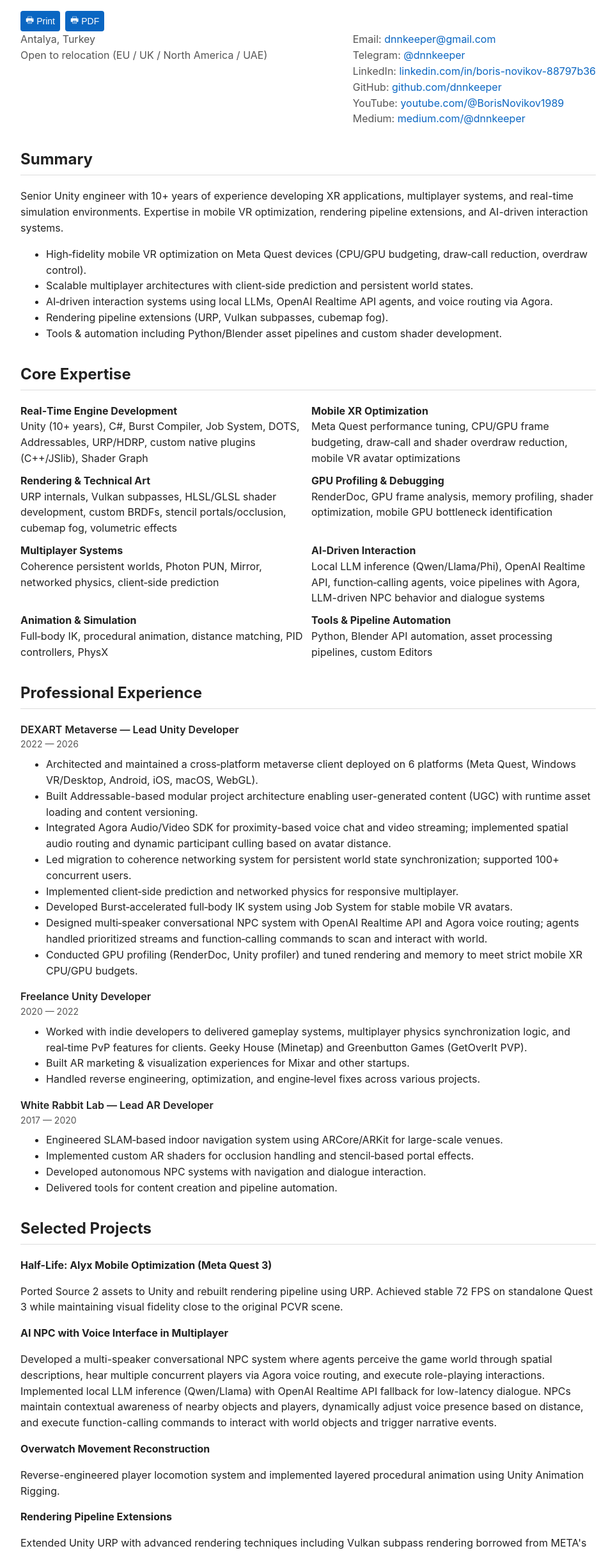
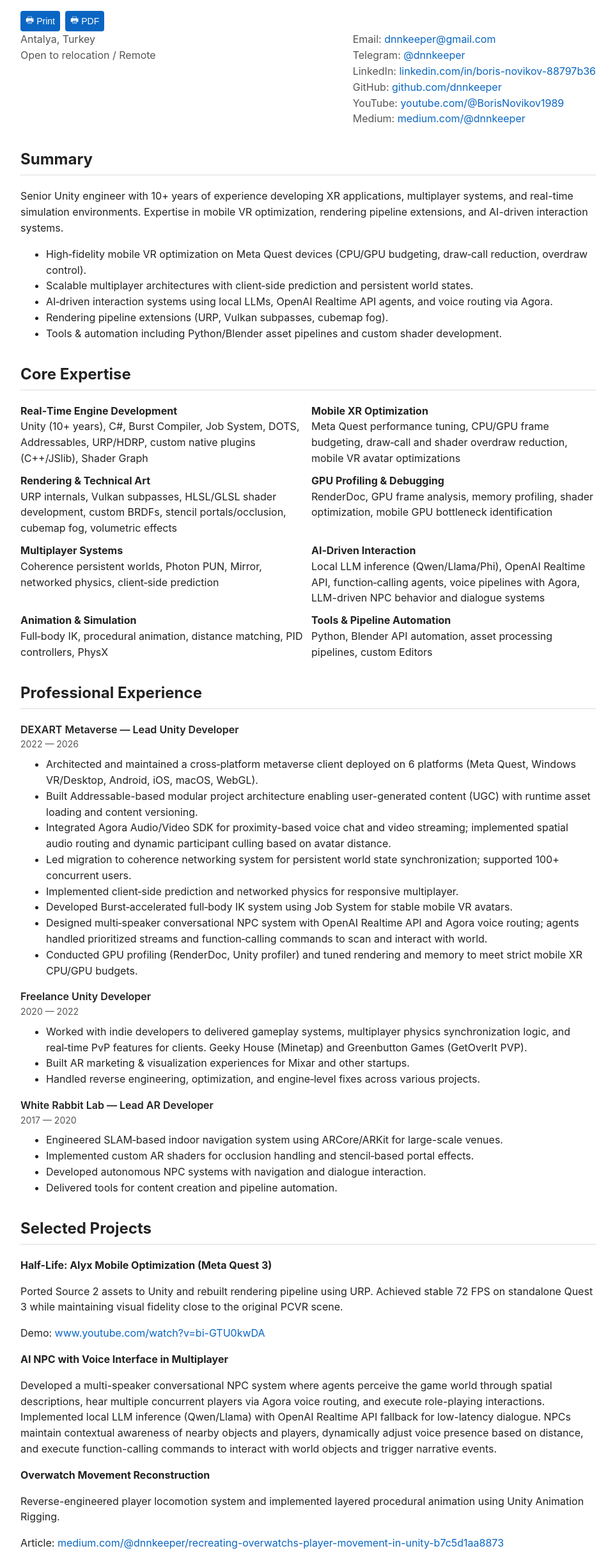
Before and after one commit to dnnkeeper/dnnkeeper.github.io, a plain HTML site: page index.html in a window 1280 px wide. Shown: the part 124-2551 px from the top of the page at 64% size, without its empty margins (158-1120 px from the left). Drawn offline with Linux system fonts and the light colour scheme.

Commit message:
Add files via upload

```diff
--- a/index.html
+++ b/index.html
@@ -163,7 +163,7 @@ Senior Unity / XR Systems Engineer
 
 <div>
 Antalya, Turkey<br>
-Open to relocation (EU / UK / North America / UAE)
+Open to relocation / Remote
 </div>
 
 <div class="links">
@@ -356,7 +356,9 @@ Ported Source 2 assets to Unity and rebuilt rendering pipeline using URP.
 Achieved stable 72 FPS on standalone Quest 3 while maintaining visual fidelity
 close to the original PCVR scene.
 </p>
-
+<p class="links">
+Demo: <a href="https://www.youtube.com/watch?v=bi-GTU0kwDA">www.youtube.com/watch?v=bi-GTU0kwDA</a></small>
+</p>
 </div>
 
 <div class="project">
@@ -380,6 +382,7 @@ close to the original PCVR scene.
 <p>
 Reverse-engineered player locomotion system and implemented layered procedural
 animation using Unity Animation Rigging.</p>
+<p class="links">Article: <a href="https://medium.com/@dnnkeeper/recreating-overwatchs-player-movement-in-unity-b7c5d1aa8873" target="_blank">medium.com/@dnnkeeper/recreating-overwatchs-player-movement-in-unity-b7c5d1aa8873</a></p>
 </div>
 
 <div class="project">
@@ -402,6 +405,7 @@ Wrote Python scripts for asset pipeline optimization such as "Link Similar
 Meshes" which detects identical mesh data blocks and automatically links them,
 reducing runtime memory usage significantly.
 </p>
+<p class="links">Gist: <a href="https://gist.github.com/dnnkeeper/b6858b3dd04b3231c10e17f9e1d2247e" target="_blank">gist.github.com/dnnkeeper/b6858b3dd04b3231c10e17f9e1d2247e</a></p>
 </div>
 
 </div>
```
